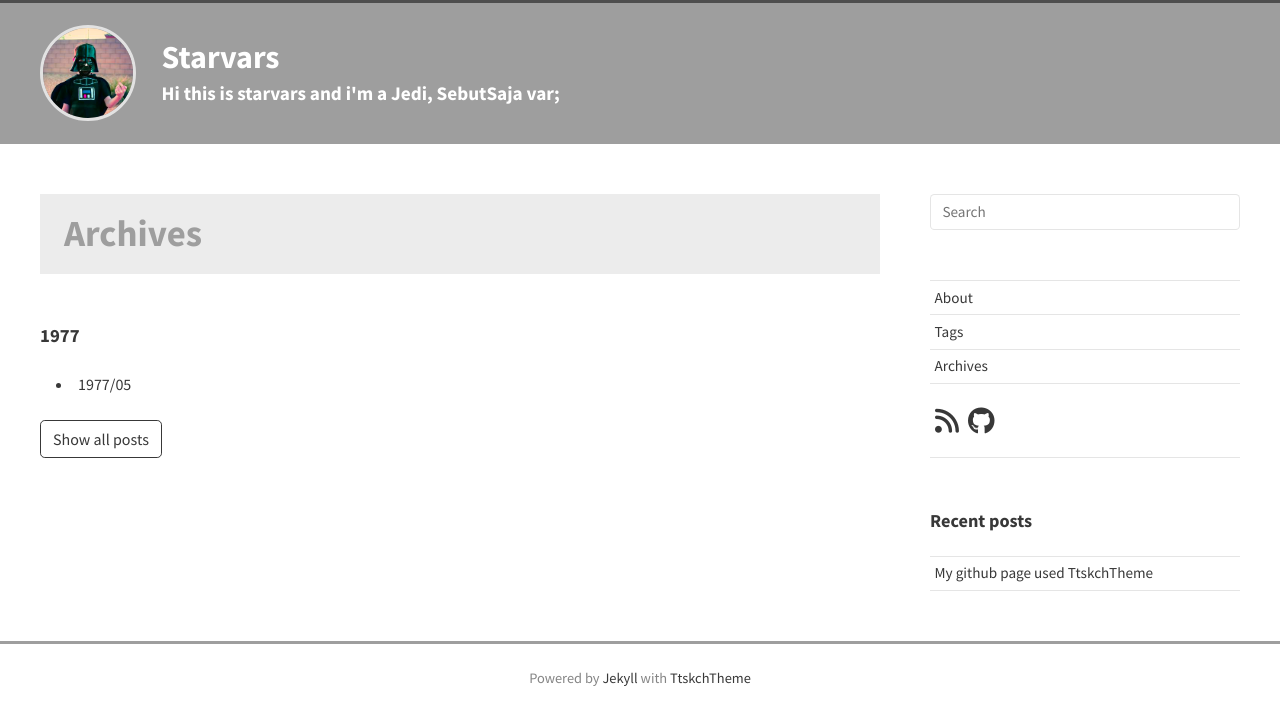
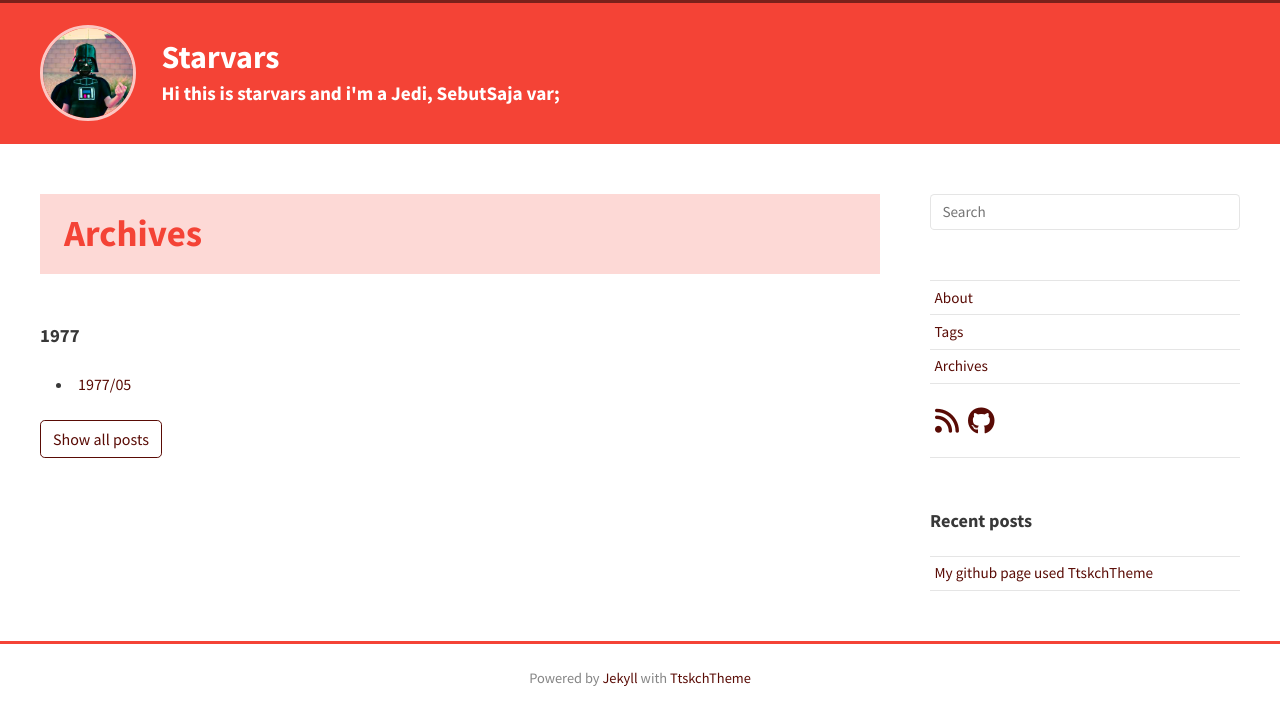
Before and after one commit to starvars/starvars.github.io, a Jekyll site: the page built from _pages/archives.html, in a window 1280 px wide. Shown: the top 725 px of the page. Built offline with Jekyll 4.4.1, drawn with Linux system fonts in a browser that asks for light colours; nearby versions of some CDN libraries.

Commit message:
change base color

```diff
--- a/_sass/base/_variables.scss
+++ b/_sass/base/_variables.scss
@@ -10,7 +10,7 @@ $code-font-size: 0.85em;
 $margin: 50px;
 
 // brand color.
-$brand-color: #9E9E9E;
+$brand-color: #F44336;
 
 // other major colors.
 $site-title-color: rgba(#000, .6);
```
